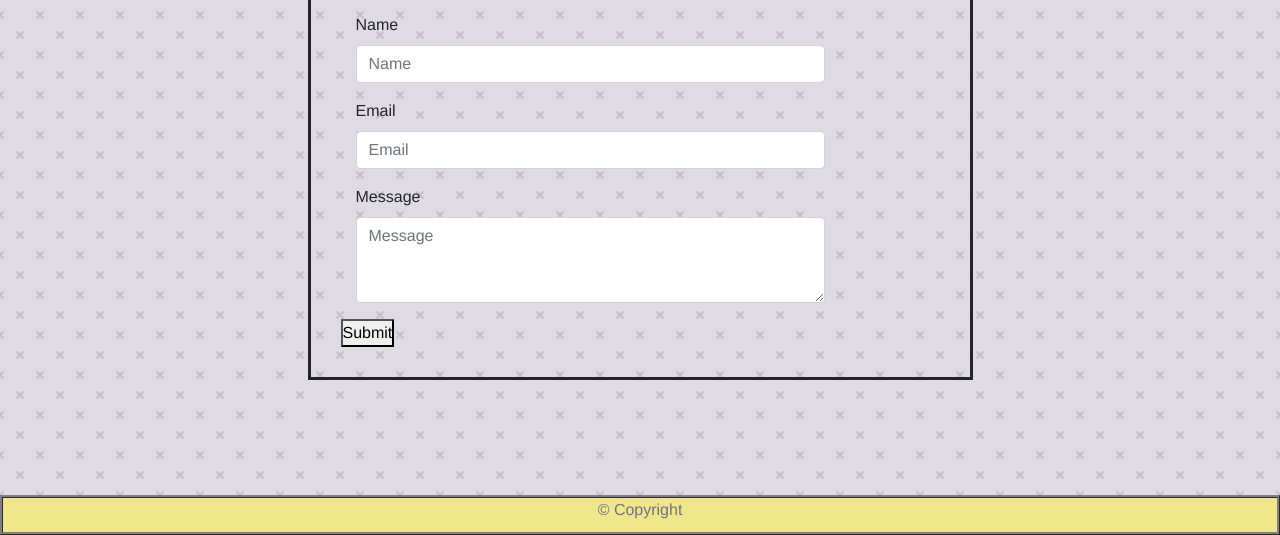
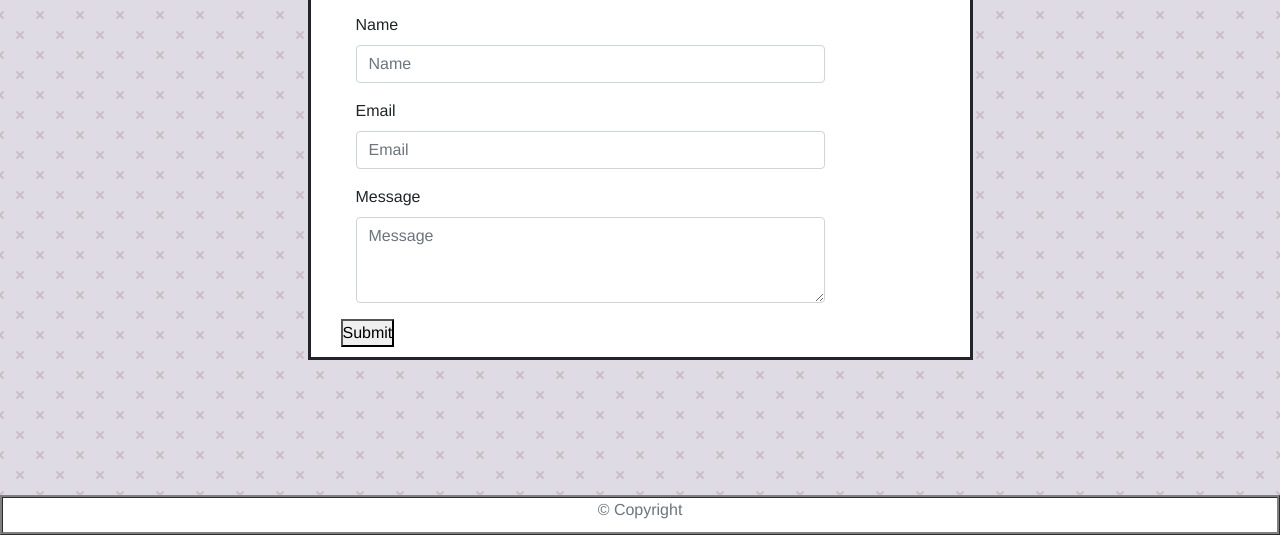
Before and after one commit to asasalcido14/asasalcido14.github.io, a plain HTML site: page contact.html in a window 1280 px wide. Shown: the part 265-800 px from the top of the page. Drawn offline with nearby package versions, Linux system fonts and the light colour scheme.

Commit message:
updated the content box(white) and padding(bottom)

```diff
--- a/style.css
+++ b/style.css
@@ -49,8 +49,10 @@ nav {
 
 #content-box {
     margin: auto;
-    padding: 30px;
+    padding: 30px 30px 10px;
+    background-color: white;
     border-style: solid;
+    width: auto;
 }
 
 .aboutcard {
@@ -79,7 +81,7 @@ footer {
 
     width: 100%;
     height: 2.5rem;
-    background-color: khaki;
+    background-color: white;
     border-style: ridge;
     border-width: medium;
     border-color: GREY;
```
